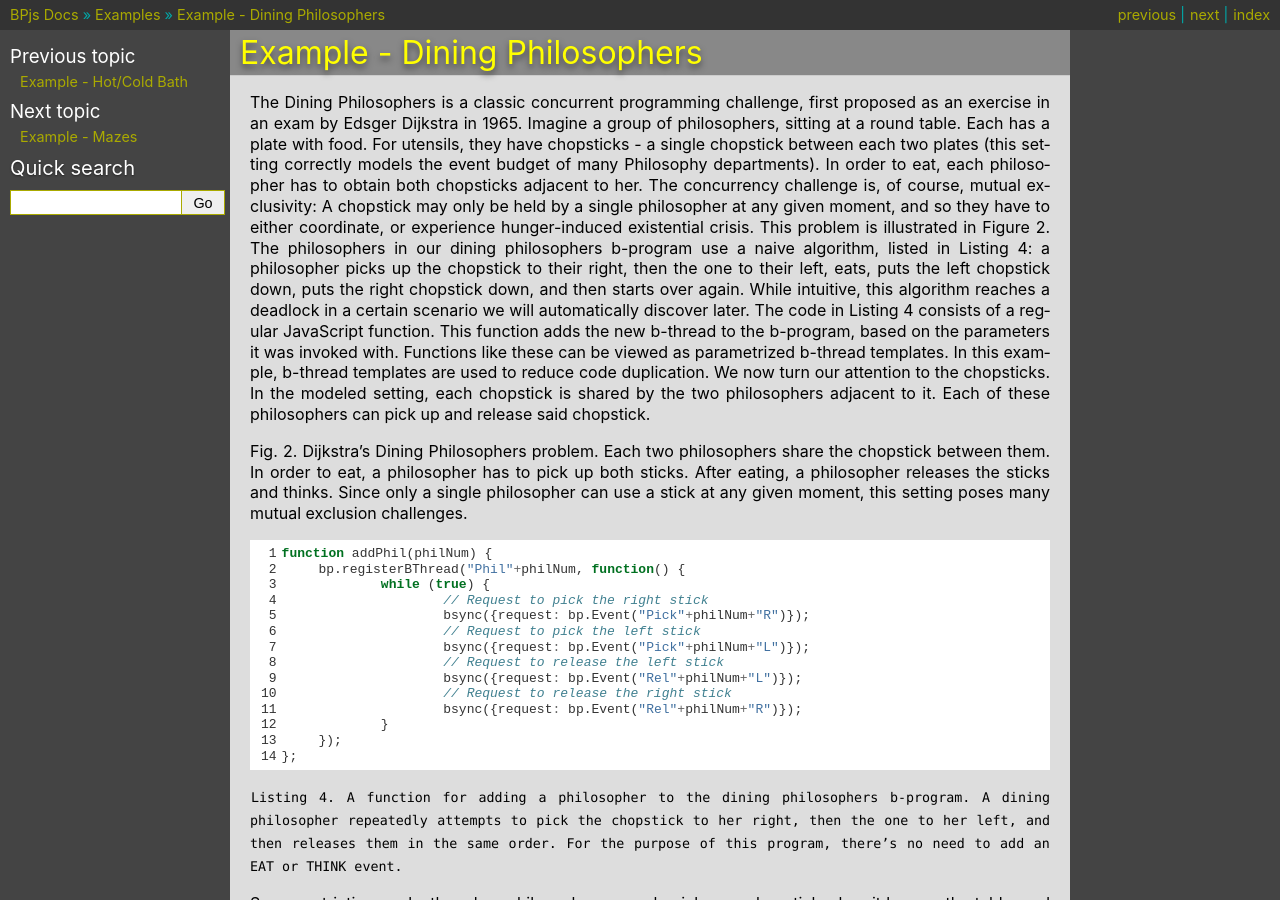
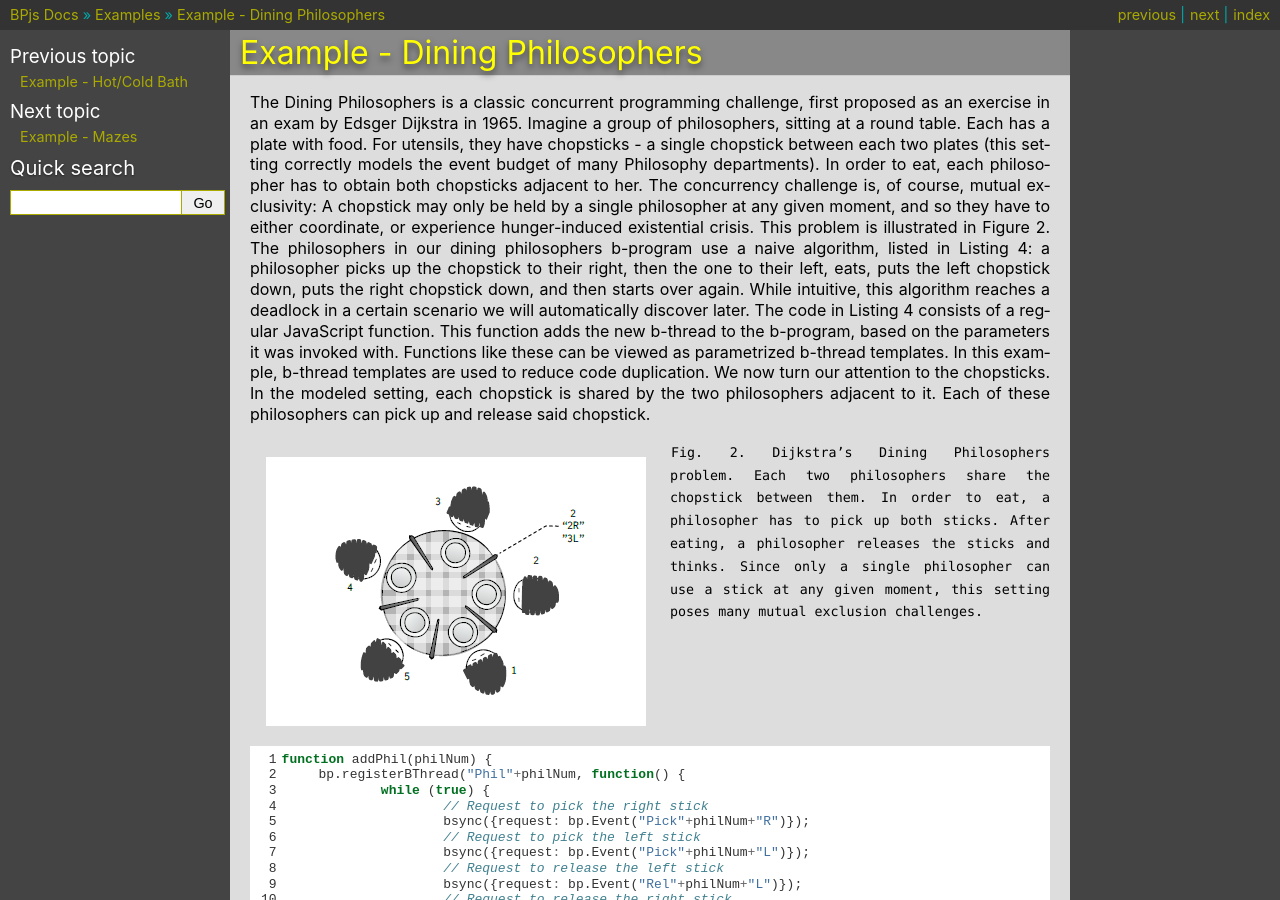
Before and after one commit to bThink-BGU/BPjs, a Sphinx documentation site: the page built from docs/source/example-dining-philosophers.rst, in a window 1280 px wide and 900 px high. Built offline with Sphinx 7.4.7, drawn with Linux system fonts in a browser that asks for light colours; formulas are drawn with MathJax 3.

Commit message:
added phil_fig1

```diff
--- a/docs/source/example-dining-philosophers.rst
+++ b/docs/source/example-dining-philosophers.rst
@@ -11,25 +11,10 @@ The code in Listing 4 consists of a regular JavaScript function. This function a
 duplication. We now turn our attention to the chopsticks. In the modeled setting, each chopstick is shared by the two philosophers adjacent to it. Each of these philosophers can pick up and release said chopstick.
 
 
+.. figure::  images/Phil_fig1.png
+   :align:   left
 
-
-
-
-
-
-
-
-
-
-
-
-
-
-Fig. 2. Dijkstra’s Dining Philosophers problem. Each two philosophers share
-the chopstick between them. In order to eat, a philosopher has to pick up both
-sticks. After eating, a philosopher releases the sticks and thinks. Since only
-a single philosopher can use a stick at any given moment, this setting poses
-many mutual exclusion challenges.
+``Fig. 2. Dijkstra’s Dining Philosophers problem. Each two philosophers share the chopstick between them. In order to eat, a philosopher has to pick up both sticks. After eating, a philosopher releases the sticks and thinks. Since only a single philosopher can use a stick at any given moment, this setting poses many mutual exclusion challenges.``
 
 .. literalinclude:: Examples_code/Phil_listing1.js
   :linenos:
```
Also changed, not shown: docs/source/images/Phil_fig1.png (added).
